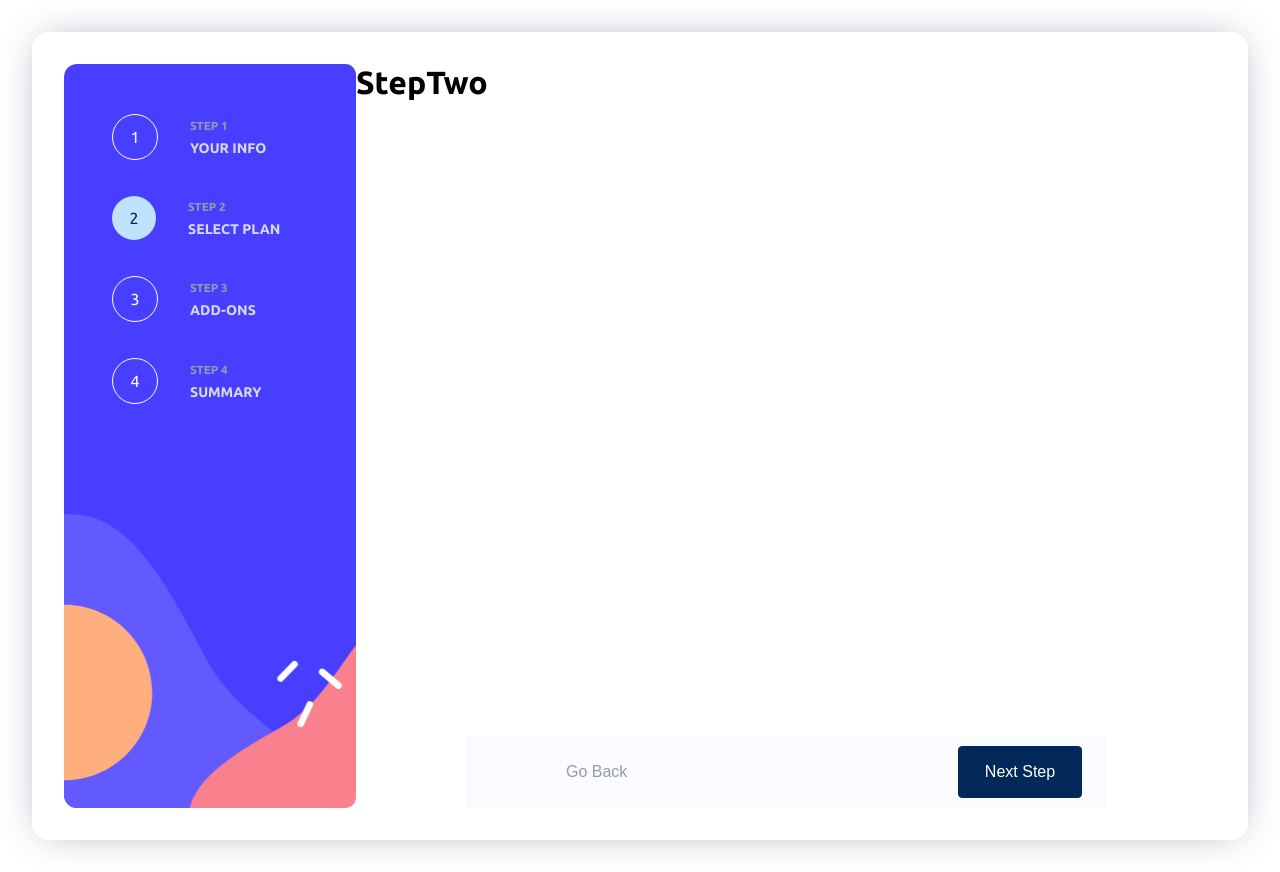
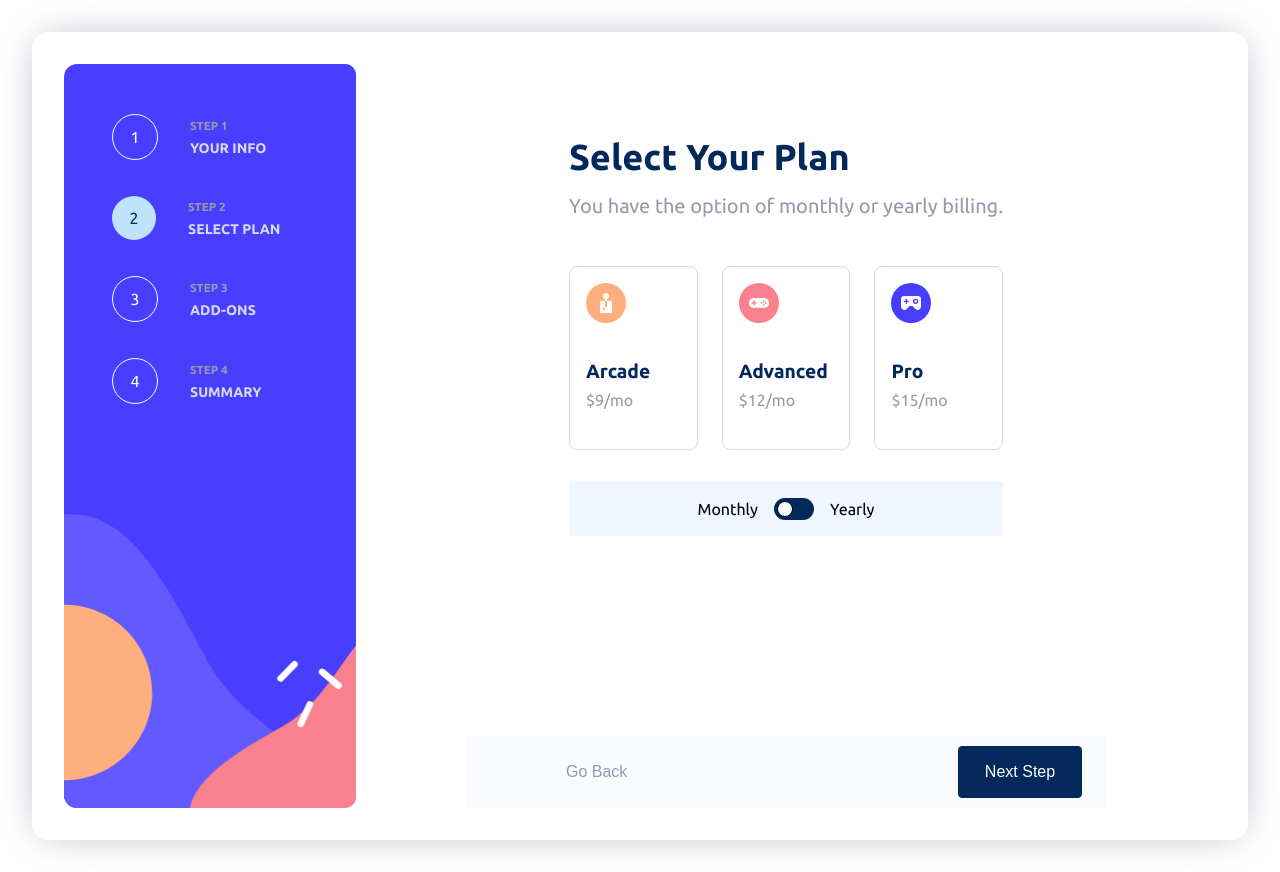
Before and after one commit to J11tendra/Laughing-Form, a React (Vite) app: page /step-1 in a window 1280 px wide. Both pictures are taken after a click on the button "Next Step". Built offline with nearby package versions, Linux system fonts and the light colour scheme.

Commit message:
feat(stepTwo): toggle monthly & yearly rates

```diff
--- a/src/components/StepTwo.jsx
+++ b/src/components/StepTwo.jsx
@@ -3,10 +3,128 @@ import { useContext, useEffect } from "react";
 import AppContext from "../context/AppData";
 
 export default function StepTwo() {
-  const { activePage, navigate } = useContext(AppContext);
+  const {
+    formData,
+    activePage,
+    navigate,
+    handleFormChange,
+    handleToggleStatus,
+  } = useContext(AppContext);
 
   useEffect(() => {
     navigate(`/step-${activePage}`);
   }, [navigate, activePage]);
-  return <h1>StepTwo</h1>;
+  return (
+    <div className="step-body flex flex-js-al-cnt">
+      <div className="form-container flex flex-js-cnt">
+        <form>
+          <div className="form-align flex flex-col">
+            <h1 className="form-head">Select Your Plan</h1>
+            <p className="form-para">
+              You have the option of monthly or yearly billing.
+            </p>
+            <div className="stp-two-input-container flex flex-col">
+              <label
+                htmlFor="arcade"
+                className={`radio-label flex flex-al-cnt ${
+                  formData.plan === "arcade" ? "checked" : ""
+                }`}
+              >
+                <div className="radio-img">
+                  <img src="src/assets/images/icon-arcade.svg" alt="arcade" />
+                </div>
+                <div className="radio-text flex flex-col">
+                  <h3>Arcade</h3>
+                  <span className="label-price">
+                    {formData.planDuration === "Monthly" ? "$9/mo" : "$90/yr"}
+                  </span>
+                  {formData.planDuration === "Yearly" && (
+                    <span className="label-offer">2 months free</span>
+                  )}
+                </div>
+                <input
+                  type="radio"
+                  name="plan"
+                  value="arcade"
+                  id="arcade"
+                  onChange={handleFormChange}
+                  className="radio-input"
+                />
+              </label>
+              <label
+                htmlFor="advanced"
+                className={`radio-label flex flex-al-cnt ${
+                  formData.plan === "advanced" ? "checked" : ""
+                }`}
+              >
+                <div className="radio-img">
+                  <img src="src/assets/images/icon-advanced.svg" alt="arcade" />
+                </div>
+                <div className="radio-text flex flex-col">
+                  <h3>Advanced</h3>
+                  <span className="label-price">
+                    {formData.planDuration === "Monthly" ? "$12/mo" : "$120/yr"}
+                  </span>
+                  {formData.planDuration === "Yearly" && (
+                    <span className="label-offer">2 months free</span>
+                  )}
+                </div>
+                <input
+                  type="radio"
+                  name="plan"
+                  value="advanced"
+                  id="advanced"
+                  onChange={handleFormChange}
+                  className="radio-input"
+                />
+              </label>
+              <label
+                htmlFor="pro"
+                className={`radio-label flex flex-al-cnt ${
+                  formData.plan === "pro" ? "checked" : ""
+                }`}
+              >
+                <div className="radio-img">
+                  <img src="src/assets/images/icon-pro.svg" alt="arcade" />
+                </div>
+                <div className="radio-text flex flex-col">
+                  <h3>Pro</h3>
+                  <span className="label-price">
+                    {formData.planDuration === "Monthly" ? "$15/mo" : "$150/yr"}
+                  </span>
+                  {formData.planDuration === "Yearly" && (
+                    <span className="label-offer">2 months free</span>
+                  )}
+                </div>
+                <input
+                  type="radio"
+                  name="plan"
+                  value="pro"
+                  id="pro"
+                  onChange={handleFormChange}
+                  className="radio-input"
+                />
+              </label>
+            </div>
+
+            {/* toggle switch */}
+            <div className="toggle-container flex flex-js-al-cnt">
+              Monthly
+              <div
+                className="toggle-switch flex flex-al-cnt"
+                onClick={handleToggleStatus}
+              >
+                <span
+                  className={`switch ${
+                    formData.planDuration === "Yearly" ? "active" : ""
+                  }`}
+                ></span>
+              </div>
+              Yearly
+            </div>
+          </div>
+        </form>
+      </div>
+    </div>
+  );
 }
--- a/src/context/AppData.jsx
+++ b/src/context/AppData.jsx
@@ -44,15 +44,8 @@ export const ContextProvider = ({ children }) => {
     name: "Jitendra",
     email: "email",
     phone: "9356565838",
-    plan: {
-      arcade: true,
-      advanced: true,
-      pro: false,
-    },
-    planDuration: {
-      monthly: true,
-      yearly: false,
-    },
+    plan: "",
+    planDuration: "Monthly",
     addOns: {
       onlineService: true,
       largerStorage: false,
@@ -98,14 +91,21 @@ export const ContextProvider = ({ children }) => {
 
   // handle form data change;
   function handleFormChange(e) {
-    const { id, value } = e.target;
+    const { name, value } = e.target;
     setFormData((prevData) => ({
       ...prevData,
-      [id]: value,
+      [name]: value,
     }));
-    console.log(formData.name);
-    console.log(formData.phone);
-    console.log(formData.email);
+    console.log(formData.planDuration);
+    console.log(formData.planDuration);
+  }
+
+  // handle Toggle status;
+  function handleToggleStatus() {
+    setFormData((prevData) => ({
+      ...prevData,
+      planDuration: prevData.planDuration === "Monthly" ? "Yearly" : "Monthly",
+    }));
   }
 
   return (
@@ -115,6 +115,7 @@ export const ContextProvider = ({ children }) => {
         activePage,
         showThankYou,
         formData,
+        handleToggleStatus,
         handleFormChange,
         navigate,
         handleConfirmButtonClick,
--- a/src/styles/_body.scss
+++ b/src/styles/_body.scss
@@ -234,6 +234,16 @@
   }
 }
 
+.stp-two-input-container {
+  gap: 1rem;
+
+  @include breakpoint-up(large) {
+    flex-direction: row;
+    gap: 1.5rem;
+    margin-top: 1rem;
+  }
+}
+
 // Thank you component;
 .success-container {
   background: $White;
@@ -289,7 +299,7 @@
   }
 }
 
-// Personal-Info comp;
+// Personal-Info component;
 .form-head {
   color: $Marine-blue;
   font-size: 1.75rem;
@@ -316,3 +326,113 @@
     font-size: 1.25rem;
   }
 }
+
+.radio-input {
+  appearance: none;
+  // display: none;
+}
+
+// radio button when checked
+.radio-label.checked {
+  border: 1.625px solid $Purplish-blue;
+  background: $Magnolia;
+}
+
+// label-radio;
+.radio-label {
+  width: 100%;
+  max-width: 22rem;
+  height: 100%;
+  min-height: 4.875rem;
+  border: 1.625px solid $Light-gray;
+  border-radius: 0.5rem;
+  padding: 1rem;
+  gap: 1rem;
+  cursor: pointer;
+
+  @include breakpoint-up(medium) {
+    max-width: 35rem;
+  }
+
+  @include breakpoint-up(large) {
+    flex-direction: column;
+    align-items: flex-start;
+    max-height: 11.5rem;
+    max-width: 8.75rem;
+    gap: 1.975rem;
+  }
+}
+
+.radio-img {
+  img {
+    height: 2.5rem;
+    width: 2.5rem;
+  }
+}
+
+.radio-text {
+  gap: 0.25rem;
+
+  @include breakpoint-up(large) {
+    gap: 0.5rem;
+  }
+
+  h3 {
+    font-size: 1rem;
+    color: $Marine-blue;
+    font-weight: $bold;
+
+    @include breakpoint-up(large) {
+      font-size: 1.2rem;
+    }
+  }
+
+  .label-price {
+    font-size: 0.925rem;
+    color: $Cool-gray;
+    font-weight: $regular;
+
+    @include breakpoint-up(large) {
+      font-size: 1rem;
+    }
+  }
+  .label-offer {
+    font-size: 0.675rem;
+    color: $Marine-blue;
+    font-weight: $medium;
+
+    @include breakpoint-up(large) {
+      font-size: 0.75rem;
+    }
+  }
+}
+
+// toggle-switch;
+.toggle-container {
+  padding: 1rem;
+  background: $Magnolia;
+}
+
+.toggle-switch {
+  padding: 0.2rem;
+  margin: 0 1rem;
+  width: 2.5rem;
+  border-radius: 1rem;
+  background: $Marine-blue;
+  cursor: pointer;
+}
+
+.switch {
+  display: block;
+  border-radius: 50%;
+  background: $Alabaster;
+  border: 1px solid black;
+  height: 1rem;
+  width: 1rem;
+  transition: transform 400ms ease;
+
+  &.active {
+    background: $Alabaster;
+    transform: translateX(1.125rem);
+  }
+}
```
